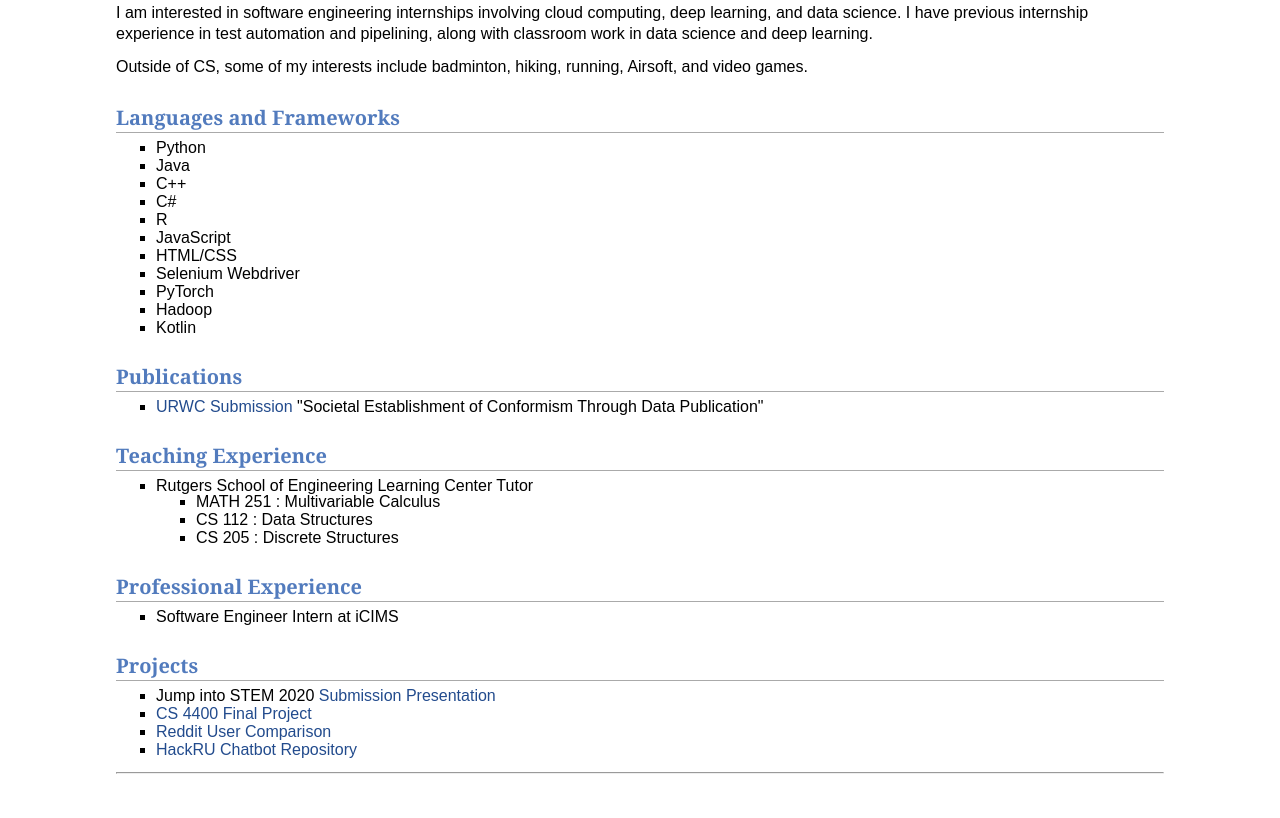
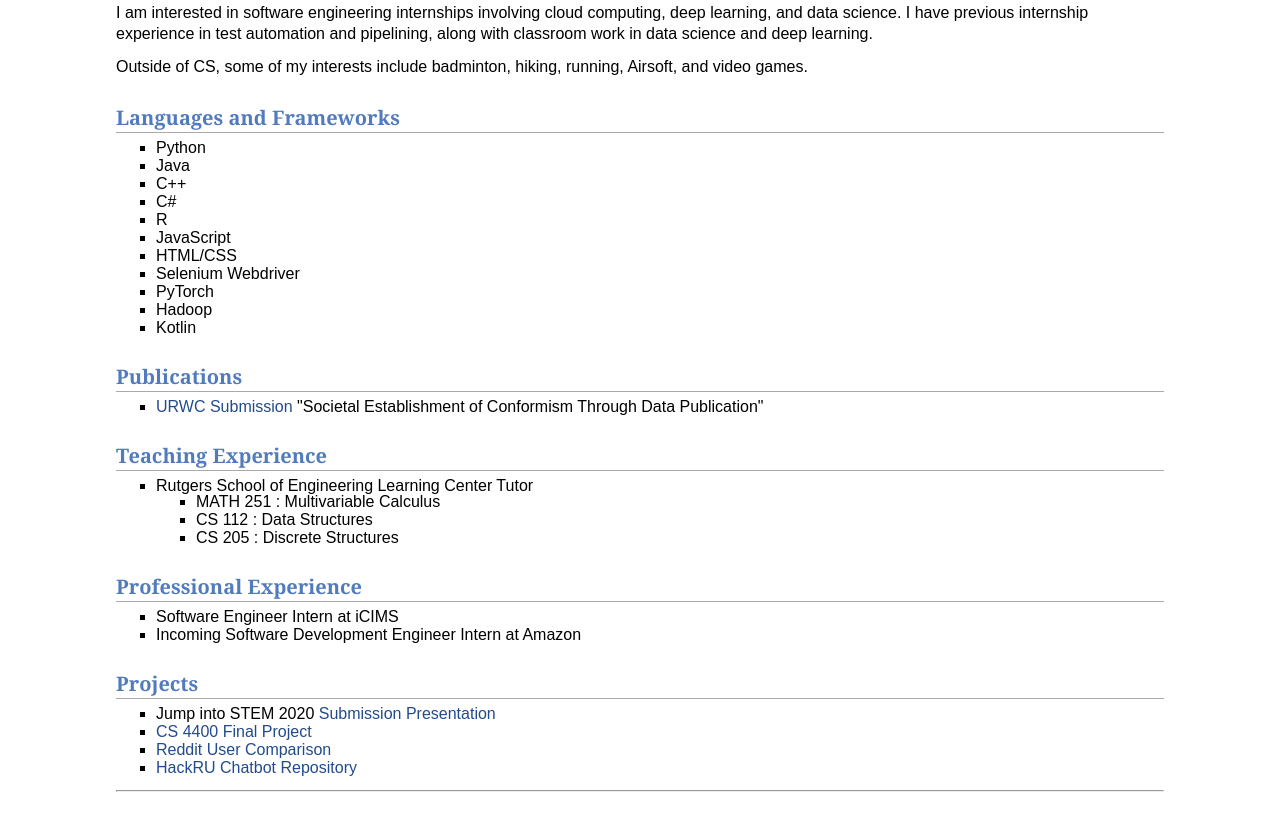
Before and after one commit to prahlad-jasti/str1kebeam.github.io, a plain HTML site: page index.html in a window 1280 px wide. Shown: the part 319-1137 px from the top of the page. Drawn offline with Linux system fonts and the light colour scheme.

Commit message:
Update index.html

```diff
--- a/index.html
+++ b/index.html
@@ -64,6 +64,8 @@
 <ul>
 	<li> Software Engineer Intern at iCIMS
 	</li>
+	<li> Incoming Software Development Engineer Intern at Amazon
+	</li>
 </ul>
 
 <h2>Projects</h2>
```
